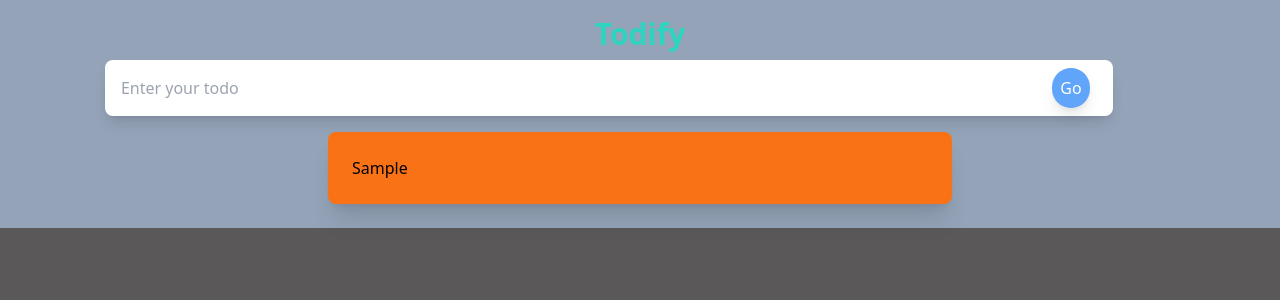
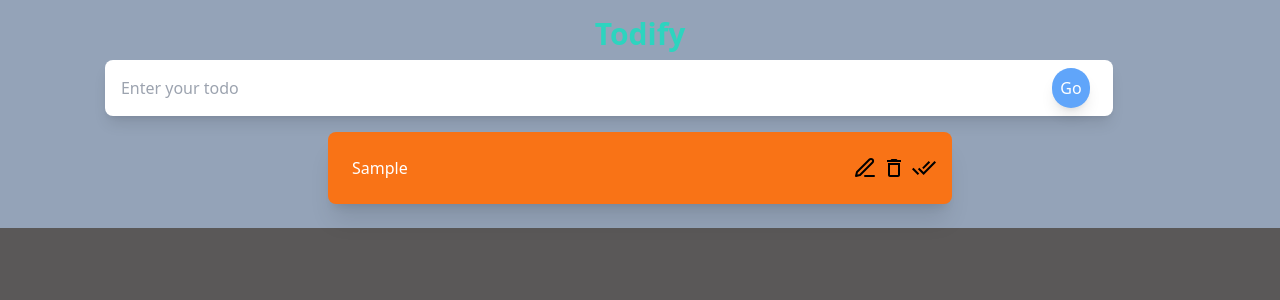
Before and after one commit to Mayurwagh98/todify, a React (Vite) app: page / in a window 1280 px wide. Both pictures are taken after typing "Sample" into the empty fields and a click on the button "Go". Shown: the top 300 px of the page. Built offline with nearby package versions, Linux system fonts and the light colour scheme.

Commit message:
Added: completed todo feature

```diff
--- a/package.json
+++ b/package.json
@@ -11,7 +11,8 @@
   },
   "dependencies": {
     "react": "^18.3.1",
-    "react-dom": "^18.3.1"
+    "react-dom": "^18.3.1",
+    "react-icons": "^5.4.0"
   },
   "devDependencies": {
     "@eslint/js": "^9.17.0",
--- a/src/App.tsx
+++ b/src/App.tsx
@@ -1,6 +1,6 @@
 import React, { useState } from "react";
 import "./App.css";
-import InputField from "./Components/InputField"
+import InputField from "./Components/InputField";
 import { Todo } from "./models/models";
 import TodoList from "./Components/TodoList";
 
@@ -8,18 +8,22 @@ const App: React.FC = () => {
   const [todo, setTodo] = useState<string>("");
   const [todos, setTodos] = useState<Array<Todo>>([]);
 
-  const handleAddTodo = (e:React.FormEvent) =>{
-    e.preventDefault()
-    if(todo){
-      setTodos([...todos,{id:Date.now(), todo, isDone:false}])
-      setTodo("")
+  const handleAddTodo = (e: React.FormEvent) => {
+    e.preventDefault();
+    if (todo) {
+      setTodos([...todos, { id: Date.now(), todo, isDone: false }]);
+      setTodo("");
     }
-  }
-  return <div className="bg-slate-400 w-full h-full p-4">
-      <h1 className="text-teal-400 text-3xl font-bold text-center mb-2">Todify</h1>
-      <InputField todo={todo} setTodo={setTodo} handleAddTodo={handleAddTodo}/>
-      <TodoList todos={todos}/>
+  };
+  return (
+    <div className="bg-slate-400 w-full h-full p-4">
+      <h1 className="text-teal-400 text-3xl font-bold text-center mb-2">
+        Todify
+      </h1>
+      <InputField todo={todo} setTodo={setTodo} handleAddTodo={handleAddTodo} />
+      <TodoList todos={todos} setTodos={setTodos} />
     </div>
+  );
 };
 
 export default App;
--- a/src/Components/SingleTodo.tsx
+++ b/src/Components/SingleTodo.tsx
@@ -1,10 +1,46 @@
-const SingleTodo = ({ todo }: { todo: string }) => {
+import { FiEdit3 } from "react-icons/fi";
+import { MdDeleteOutline } from "react-icons/md";
+import { IoMdDoneAll } from "react-icons/io";
+import { Todo } from "../models/models";
+
+interface props {
+  todo: Todo;
+  todos: Array<Todo>;
+  setTodos: React.Dispatch<React.SetStateAction<Todo[]>>;
+}
+
+const SingleTodo = ({ todo, todos, setTodos }: props) => {
+  const handleComplete = (id: number) => {
+    console.log(todo);
+    setTodos(
+      todos?.map((todo) =>
+        todo.id === id ? { ...todo, isDone: !todo.isDone } : todo
+      )
+    );
+  };
   return (
     <div className="w-1/2 m-2 p-2 rounded-lg bg-orange-500 flex justify-between items-center shadow-xl">
       <div className="w-1/2">
-        <li className="m-2 p-2 list-none">{todo}</li>
+        <li
+          className={`m-2 p-2 list-none text-white ${
+            todo.isDone ? "line-through" : ""
+          }`}
+        >
+          {todo.todo}
+        </li>
       </div>
-      <div></div>
+      <div className="flex justify-between items-center w-[15%] pr-2">
+        <span>
+          <FiEdit3 className="text-2xl cursor-pointer" />
+        </span>
+        <span>
+          <MdDeleteOutline className="text-2xl cursor-pointer" />
+        </span>
+
+        <span onClick={() => handleComplete(todo.id)}>
+          <IoMdDoneAll className="text-2xl cursor-pointer" />
+        </span>
+      </div>
     </div>
   );
 };
--- a/src/Components/TodoList.tsx
+++ b/src/Components/TodoList.tsx
@@ -3,13 +3,19 @@ import SingleTodo from "./SingleTodo";
 
 interface TodosProps {
   todos: Array<Todo>;
+  setTodos: React.Dispatch<React.SetStateAction<Todo[]>>;
 }
 
-const TodoList = ({ todos }: TodosProps) => {
+const TodoList = ({ todos, setTodos }: TodosProps) => {
   return (
     <div className="flex flex-col justify-center items-center mt-2">
       {todos?.map((todo) => (
-        <SingleTodo todo={todo.todo} key={todo.id} />
+        <SingleTodo
+          todo={todo}
+          key={todo.id}
+          todos={todos}
+          setTodos={setTodos}
+        />
       ))}
     </div>
   );
```
Also changed, not shown: 1 other file (tests, documents, lock files or other folders).
